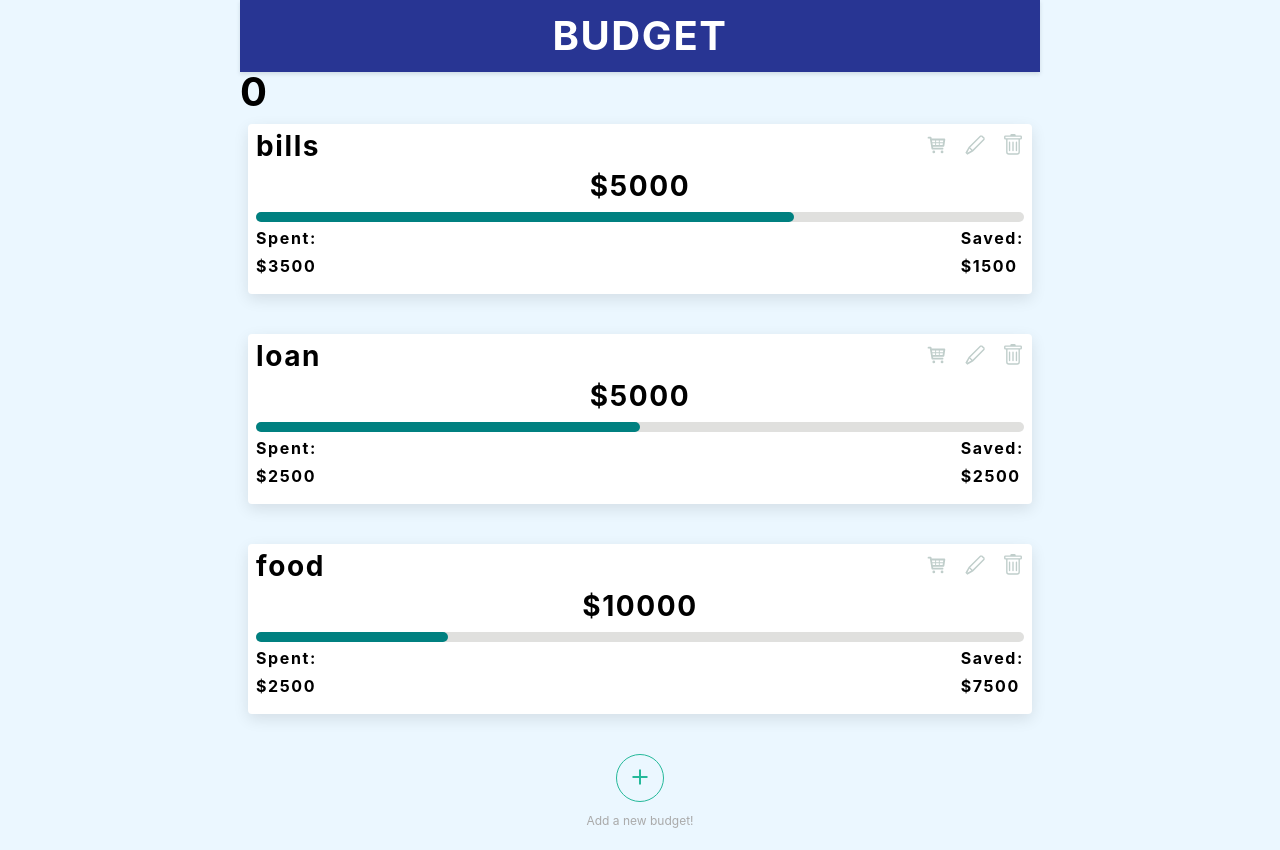
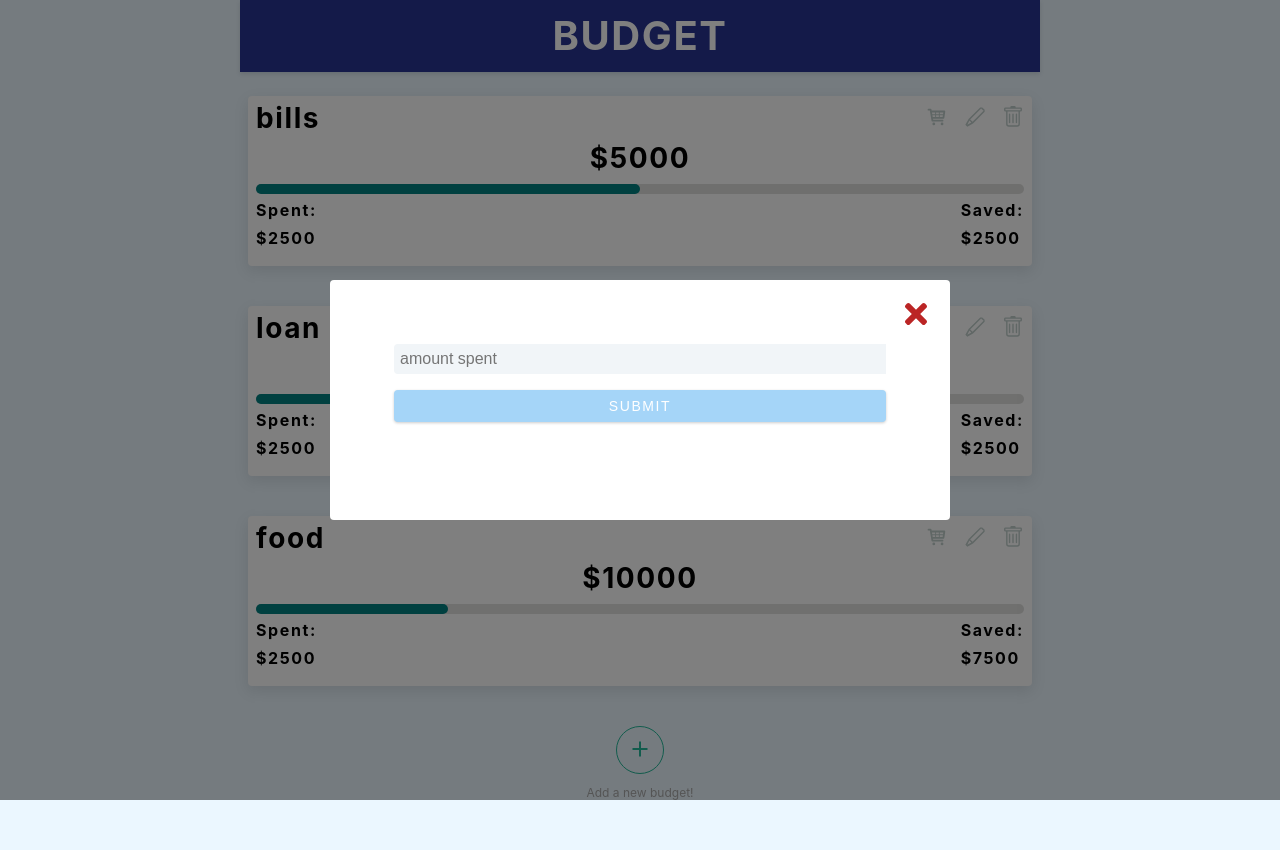
Before and after one commit to almazankaze/budgetTracker, a React (Create React App) app in the folder budget-app/: page / in a window 1280 px wide. Both pictures are taken after a click on the item 937 px from the left and 148 px from the top of the page. After the commit the page ends 822 px from the top, so only its background shows below. Built offline with nearby package versions, Linux system fonts and the light colour scheme.

Commit message:
added modal to edit budget

```diff
--- a/budget-app/src/components/AddBudget.js
+++ b/budget-app/src/components/AddBudget.js
@@ -7,7 +7,7 @@ const AddBudget = () => {
   const { add, openModal } = useGlobalContext();
   return (
     <div className="add-container">
-      <div className="add-btn" onClick={openModal}>
+      <div className="add-btn" onClick={() => openModal("add")}>
         <IoMdAdd size={24} className="fill" />
       </div>
       <div className="instructions">
--- a/budget-app/src/components/Budget.js
+++ b/budget-app/src/components/Budget.js
@@ -7,20 +7,20 @@ import { VscEdit } from "react-icons/vsc";
 import { TiShoppingCart } from "react-icons/ti";
 
 const Budget = ({ id, name, amount, spent, saved, over, barColor }) => {
-  const { remove, spend } = useGlobalContext();
+  const { openModal } = useGlobalContext();
   return (
     <div className="budget">
       <div className="top-row">
         <h3 className="budget-name">{name}</h3>
 
         <ul className="btn-icons">
-          <li className="spend" onClick={() => spend(id, 1000)}>
+          <li className="spend" onClick={() => openModal("spend", id)}>
             <TiShoppingCart />
           </li>
-          <li className="edit">
+          <li className="edit" onClick={() => openModal("edit", id)}>
             <VscEdit />
           </li>
-          <li className="remove" onClick={() => remove(id)}>
+          <li className="remove" onClick={() => openModal("remove", id)}>
             <BsTrash />
           </li>
         </ul>
--- a/budget-app/src/components/BudgetList.css
+++ b/budget-app/src/components/BudgetList.css
@@ -1,13 +1,13 @@
-.total-budget,
 .budgets {
   width: 100%;
+  margin-top: 1.5rem;
 }
 
-@media screen and (min-width: 968px) {
-  .total-budget,
+@media screen and (min-width: 768px) {
   .budgets {
     width: 90vw;
     margin: 0 auto;
+    margin-top: 1.5rem;
     padding: 2.5rem, 0;
     max-width: 50rem;
   }
--- a/budget-app/src/components/BudgetList.js
+++ b/budget-app/src/components/BudgetList.js
@@ -4,12 +4,9 @@ import "./BudgetList.css";
 import { useGlobalContext } from "../context";
 
 const BudgetList = () => {
-  const { budgets, total, openModal } = useGlobalContext();
+  const { budgets } = useGlobalContext();
   return (
     <main className="budget-container">
-      <div className="total-budget">
-        <h2>{total}</h2>
-      </div>
       <div className="budgets">
         {budgets.map((item) => {
           return <Budget key={item.id} {...item} />;
--- a/budget-app/src/components/Modal.css
+++ b/budget-app/src/components/Modal.css
@@ -22,11 +22,16 @@
   width: 90vw;
   height: 30vh;
   max-width: 620px;
-  text-align: center;
-  display: grid;
-  place-items: center;
   position: relative;
 }
+
+.form-remove {
+  position: absolute;
+  margin: 0.5rem;
+  top: 30%;
+  text-align: center;
+}
+
 .close-modal-btn {
   position: absolute;
   top: 1rem;
@@ -37,3 +42,46 @@
   color: hsl(360, 67%, 44%);
   cursor: pointer;
 }
+
+.form-control {
+  display: flex;
+  flex-direction: column;
+  margin: 4rem 2rem;
+}
+
+.input-style {
+  padding: 0.25rem;
+  margin-bottom: 1rem;
+  background: hsl(210, 36%, 96%);
+  border-top-left-radius: 0.25rem;
+  border-bottom-left-radius: 0.25rem;
+  border-color: transparent;
+  font-size: 1rem;
+  flex: 1 0 auto;
+  color: hsl(210, 22%, 49%);
+}
+
+.modal-btn {
+  background: hsl(205, 86%, 81%);
+  border-color: transparent;
+  content: hsl(205, 78%, 60%);
+  color: #fff;
+}
+
+.modal-btn:hover {
+  background: hsl(205, 78%, 60%);
+}
+
+@media screen and (min-width: 768px) {
+  .form-remove {
+    position: fixed;
+    margin: 0;
+    top: 50%;
+    left: 50%;
+    transform: translate(-50%, -50%);
+  }
+
+  .form-control {
+    margin: 4rem;
+  }
+}
--- a/budget-app/src/components/Modal.js
+++ b/budget-app/src/components/Modal.js
@@ -1,10 +1,110 @@
 import React from "react";
+import { useState } from "react";
 import { useGlobalContext } from "../context";
 import { FaTimes } from "react-icons/fa";
 import "./Modal.css";
 
 const Modal = () => {
-  const { isModalOpen, closeModal } = useGlobalContext();
+  const {
+    isModalOpen,
+    closeModal,
+    add,
+    edit,
+    remove,
+    spend,
+    modalType,
+    currentBudget,
+  } = useGlobalContext();
+
+  const [name, setName] = useState("");
+  const [amount, setAmount] = useState("");
+
+  const cleanUp = () => {
+    closeModal();
+    setName("");
+    setAmount("");
+  };
+
+  const handleSubmit = (e) => {
+    e.preventDefault();
+
+    if (modalType === "remove") {
+      remove(currentBudget.id);
+      cleanUp();
+    }
+
+    if (modalType === "add") {
+      add(name, amount);
+      cleanUp();
+    }
+
+    if (modalType === "spend") {
+      if (!amount) {
+      } else {
+        spend(currentBudget.id, amount);
+        cleanUp();
+      }
+    }
+
+    if (modalType === "edit") {
+      edit(currentBudget.id, name, amount);
+      cleanUp();
+    }
+  };
+
+  let form;
+
+  if (modalType === "remove") {
+    form = (
+      <div className="form-remove">
+        <h4>
+          You are about to delete the budget '{currentBudget.name}.' Are you
+          sure?
+        </h4>
+        <button className="btn modal-btn" type="submit" onClick={handleSubmit}>
+          yes
+        </button>
+      </div>
+    );
+  } else if (modalType === "spend") {
+    form = (
+      <div className="form-control">
+        <input
+          type="text"
+          className="input-style"
+          placeholder="amount spent"
+          value={amount}
+          onChange={(e) => setAmount(e.target.value)}
+        />
+        <button className="btn modal-btn" type="submit" onClick={handleSubmit}>
+          Submit
+        </button>
+      </div>
+    );
+  } else {
+    form = (
+      <div className="form-control">
+        <input
+          type="text"
+          className="input-style"
+          placeholder={name || "name for budget"}
+          value={name}
+          onChange={(e) => setName(e.target.value)}
+        />
+        <input
+          type="text"
+          className="input-style"
+          placeholder={amount || "starting amount"}
+          value={amount}
+          onChange={(e) => setAmount(e.target.value)}
+        />
+        <button className="btn modal-btn" type="submit" onClick={handleSubmit}>
+          Submit
+        </button>
+      </div>
+    );
+  }
+
   return (
     <div
       className={`${
@@ -12,10 +112,10 @@ const Modal = () => {
       }`}
     >
       <div className="modal-container">
-        <h3>modal content</h3>
         <button className="close-modal-btn" onClick={closeModal}>
           <FaTimes></FaTimes>
         </button>
+        {form}
       </div>
     </div>
   );
--- a/budget-app/src/context.js
+++ b/budget-app/src/context.js
@@ -6,12 +6,14 @@ const AppContext = React.createContext();
 
 const initialState = {
   budgets: budgets,
+  currentBudget: {},
   total: 0,
 };
 
 const AppProvider = ({ children }) => {
   const [state, dispatch] = useReducer(reducer, initialState);
   const [isModalOpen, setIsModalOpen] = useState(false);
+  const [modalType, setModalType] = useState("");
 
   const add = (name, amount) => {
     dispatch({ type: "ADD", payload: { name, amount } });
@@ -25,8 +27,14 @@ const AppProvider = ({ children }) => {
     dispatch({ type: "SPEND", payload: { id, spent } });
   };
 
-  const openModal = () => {
+  const edit = (id, name, amount) => {
+    dispatch({ type: "EDIT", payload: { id, name, amount } });
+  };
+
+  const openModal = (type, id) => {
     setIsModalOpen(true);
+    setModalType(type);
+    dispatch({ type: "EDITING", payload: { type, id } });
   };
   const closeModal = () => {
     setIsModalOpen(false);
@@ -37,9 +45,11 @@ const AppProvider = ({ children }) => {
       value={{
         ...state,
         isModalOpen,
+        modalType,
         add,
         remove,
         spend,
+        edit,
         openModal,
         closeModal,
       }}
--- a/budget-app/src/index.css
+++ b/budget-app/src/index.css
@@ -37,7 +37,7 @@ p {
   margin-bottom: 1.25rem;
   color: var(--clr-grey-5);
 }
-@media screen and (min-width: 800px) {
+@media screen and (min-width: 768px) {
   h1 {
     font-size: 4rem;
   }
@@ -60,3 +60,22 @@ p {
     line-height: 1;
   }
 }
+
+.btn {
+  text-transform: uppercase;
+  background: transparent;
+  color: #222;
+  padding: 0.375rem 0.75rem;
+  letter-spacing: 0.1rem;
+  display: inline-block;
+  transition: all 0.3s linear;
+  font-size: 0.875rem;
+  border: 2px solid #222;
+  cursor: pointer;
+  box-shadow: 0 1px 3px rgba(0, 0, 0, 0.2);
+  border-radius: 0.25rem;
+}
+.btn:hover {
+  color: #fff;
+  background: #222;
+}
--- a/budget-app/src/reducer.js
+++ b/budget-app/src/reducer.js
@@ -10,7 +10,11 @@ const reducer = (state, action) => {
       barColor: "teal",
     };
 
-    return { ...state, budgets: [...state.budgets, newBudget] };
+    return {
+      ...state,
+      budgets: [...state.budgets, newBudget],
+      currentBudget: newBudget,
+    };
   }
 
   if (action.type === "REMOVE") {
@@ -36,6 +40,31 @@ const reducer = (state, action) => {
     return { ...state, budgets: tempBudgets };
   }
 
+  if (action.type === "EDIT") {
+    let tmpBudgets = state.budgets.map((item) => {
+      return item.id == action.payload.id
+        ? {
+            ...item,
+            name: action.payload.name,
+            amount: action.payload.amount,
+            spent: 0,
+            saved: action.payload.amount,
+          }
+        : item;
+    });
+
+    return { ...state, budgets: tmpBudgets };
+  }
+
+  if (action.type === "EDITING") {
+    if (action.payload.type !== "add") {
+      let tmpBudget = state.budgets.find(
+        (item) => item.id == action.payload.id
+      );
+      return { ...state, currentBudget: tmpBudget };
+    }
+  }
+
   return state;
 };
 
```
